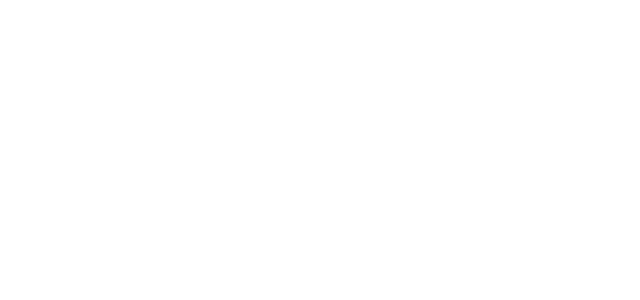
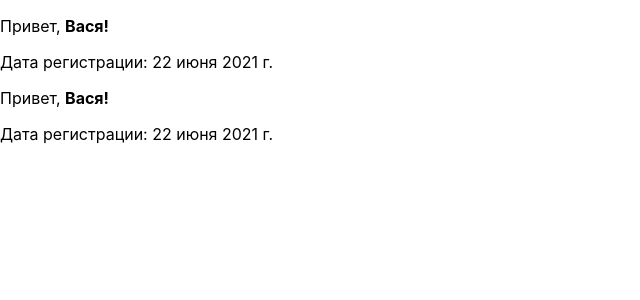
Before and after one commit to GuzeevZhenya/Tutorial-React, a React (Create React App) app: page / in a window 1280 px wide. Shown: the top 300 px of the page, without its empty margins (0-640 px from the left). Built offline with nearby package versions, Linux system fonts and the light colour scheme.

Commit message:
Сделал классовый и функциональный компоненты

```diff
--- a/src/index.js
+++ b/src/index.js
@@ -1,7 +1,6 @@
 import React from 'react';
 import ReactDOM from 'react-dom';
 import './index.css';
-
 
 import App from './tutorial-1/app'
 
--- /dev/null
+++ b/src/tutorial-1/Components/classProfile.js
@@ -0,0 +1,21 @@
+import React, { Component } from 'react';
+
+class Classprofile extends Component {
+	registrationData = (data) => (
+		data.toLocaleString("ru", {
+			month: 'long',
+			day: 'numeric',
+			year: 'numeric',
+		})
+	)
+	render() {
+		return (
+			<div>
+        <p>Привет, <b>{this.props.name.split(' ').splice(0,1).join()}!</b></p>
+        <p>Дата регистрации: {this.registrationData(this.props.registredAt)}</p>
+    </div>
+		);
+	}
+}
+
+export default Classprofile;
--- /dev/null
+++ b/src/tutorial-1/Components/funcProfile.js
@@ -0,0 +1,21 @@
+import React from 'react';
+
+const funcProfile = ({name,registredAt}) => {
+
+  const registrationData = (data) => (
+    data.toLocaleString("ru", {
+      month: 'long',
+      day: 'numeric',
+      year: 'numeric',
+    })
+  )
+
+  return (
+    <div>
+        <p>Привет, <b>{name.split(' ').splice(0,1).join()}!</b></p>
+        <p>Дата регистрации: {registrationData(registredAt)}</p>
+    </div>
+  )
+};
+
+export default funcProfile;
--- a/src/tutorial-1/app.js
+++ b/src/tutorial-1/app.js
@@ -1,9 +1,12 @@
-import React from 'react'
+import React from 'react';
+import FuncProfile from './Components/funcProfile';
+import Classprofile from './Components/classProfile';
 
 export default function app() {
-    return (
-        <div>
-
-        </div>
-    )
+  return (
+    <div>
+          <FuncProfile name="Вася Пупкин" registredAt={new Date(2021, 5, 22)} />
+          <Classprofile name="Вася Пупкин" registredAt={new Date(2021, 5, 22)} />
+    </div>
+  );
 }
```
Also changed, not shown: src/App.js (deleted, +0 -11 lines).
